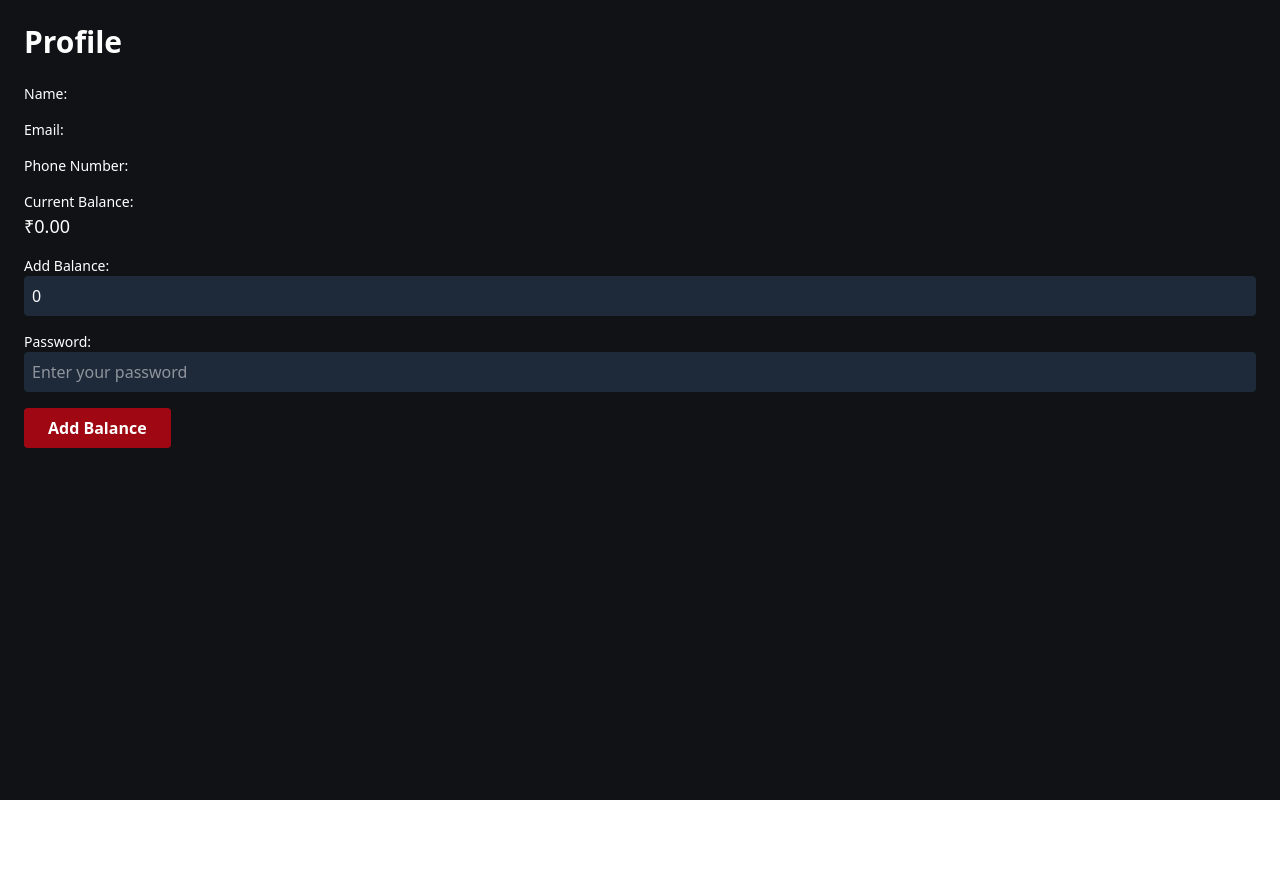
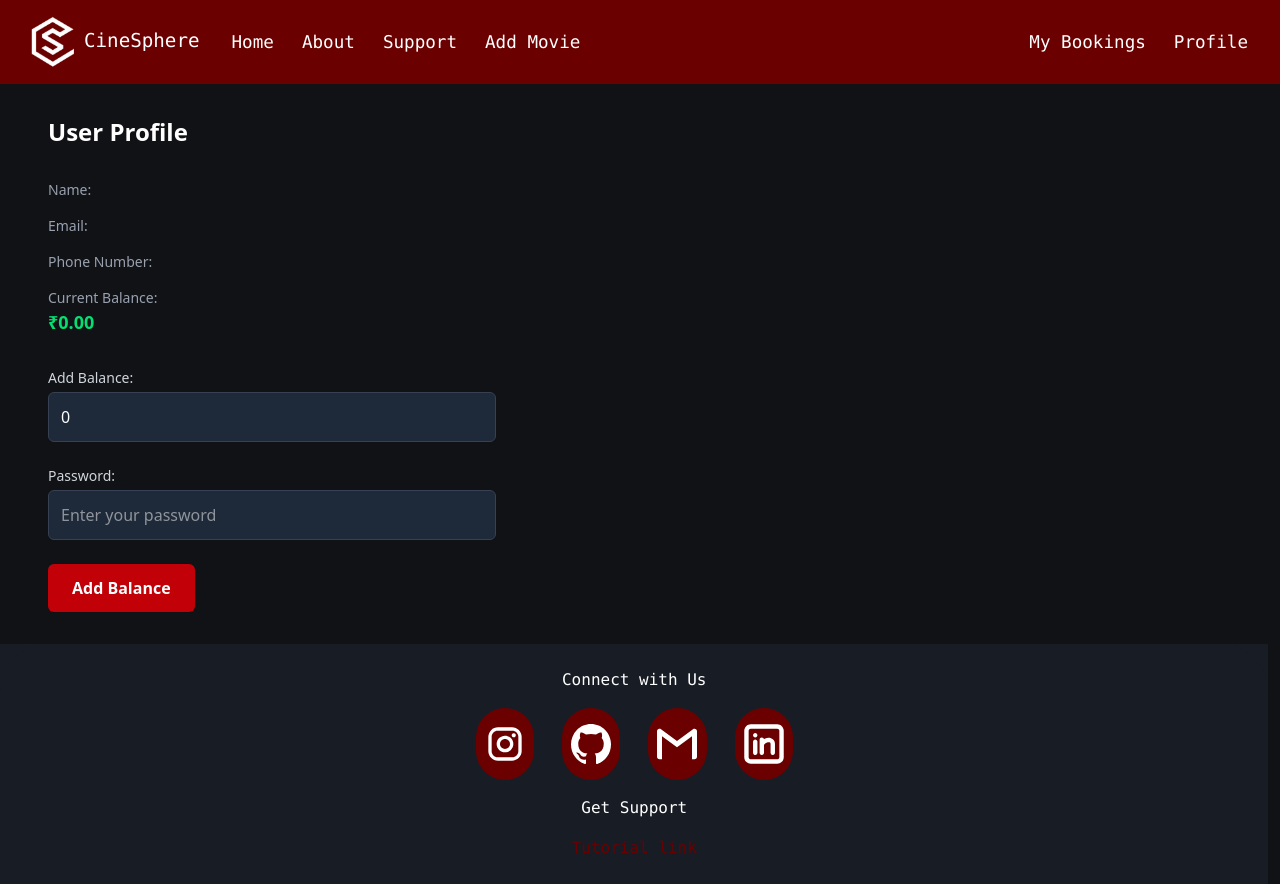
Before and after one commit to Akshaj05/movie_booking_system, a React (Vite) app: page /profile in a window 1280 px wide. Before the commit the page ends 800 px from the top, so only its background shows below. Built offline with nearby package versions, Linux system fonts and the light colour scheme.

Commit message:
fixed the profile page

```diff
--- a/src/components/Footer.jsx
+++ b/src/components/Footer.jsx
@@ -7,8 +7,8 @@ import Linkedin from "../images/Linkedin.svg";
 const Footer = () => {
   return (
     <div className="bg-[#181C24] w-[99.1vw] h-auto">
-      <div className="bg-[#2C2E33] rounded-t-[3rem] h-[25rem] flex flex-col justify-center gap-8">
-        <p className=" font-mono text-white text-2xl text-center">
+      <div className="bg-[#181C24] rounded-t-[3rem] h-[15rem] flex flex-col justify-center gap-4">
+        <p className=" font-mono text-white text-2l text-center">
           Connect with Us
         </p>
         <div className="	flex justify-center">
@@ -16,7 +16,7 @@ const Footer = () => {
             name="logos"
             className=" lg:w-1/4 flex space-between gap-7 lg:justify-between"
           >
-            <div className="bg-[#6B0000]  lg:h-[5rem] lg:w-[5rem] h-[3.5rem] w-[3.5rem] rounded-full flex justify-center items-center">
+            <div className="bg-[#6B0000]  lg:h-[4.5rem] lg:w-[4.5rem] h-[3rem] w-[3rem] rounded-full flex justify-center items-center">
               <a href="https://www.instagram.com/x0dus_gaming/">
                 <img
                   src={Instagram}
@@ -24,7 +24,7 @@ const Footer = () => {
                 ></img>
               </a>
             </div>
-            <div className="bg-[#6B0000]  lg:h-[5rem] lg:w-[5rem] h-[3.5rem] w-[3.5rem] rounded-full flex justify-center items-center">
+            <div className="bg-[#6B0000]  lg:h-[4.5rem] lg:w-[4.5rem] h-[3rem] w-[3rem] rounded-full flex justify-center items-center">
               <a href="https://github.com/Cybercery/gamegrove">
                 <img
                   src={Github}
@@ -32,13 +32,13 @@ const Footer = () => {
                 ></img>
               </a>
             </div>
-            <div className="bg-[#6B0000]  lg:h-[5rem] lg:w-[5rem] h-[3.5rem] w-[3.5rem] rounded-full flex justify-center items-center">
+            <div className="bg-[#6B0000]  lg:h-[4.5rem] lg:w-[4.5rem] h-[3rem] w-[3rem] rounded-full flex justify-center items-center">
               <img
                 src={Gmail}
                 className="w-[2rem] h-[2rem] lg:w-[2.5rem] lg:h-[2.5rem] "
               ></img>
             </div>
-            <div className="bg-[#6B0000]  lg:h-[5rem] lg:w-[5rem] h-[3.5rem] w-[3.5rem] rounded-full flex justify-center items-center">
+            <div className="bg-[#6B0000]  lg:h-[4.5rem] lg:w-[4.5rem] h-[3rem] w-[3rem] rounded-full flex justify-center items-center">
               <a href="https://www.linkedin.com/school/nmims-engineering/">
                 <img
                   src={Linkedin}
@@ -48,10 +48,10 @@ const Footer = () => {
             </div>
           </div>
         </div>
-        <p className=" font-mono text-white text-2xl text-center">
+        <p className=" font-mono text-white text-2l text-center">
           Get Support
         </p>
-        <p className=" font-mono text-[#6B0000] text-2xl text-center">
+        <p className=" font-mono text-[#6B0000] text-2l text-center">
           <a href="https://www.youtube.com/watch?v=dQw4w9WgXcQ">
             Tutorial link
           </a>
--- a/src/pages/profile.jsx
+++ b/src/pages/profile.jsx
@@ -1,15 +1,19 @@
 import React, { useState, useEffect, useContext } from "react";
 import { UserContext } from "../UserContext.jsx";
 import { supabase } from "../CreateClient.js";
+import NavBar from "../components/Navbar.jsx";
+import Footer from "../components/Footer.jsx";
 
 const Profile = () => {
-  const { uid } = useContext(UserContext); // Fetch user ID from context
+  const { uid } = useContext(UserContext); // Retained for potential future use
+
   const [userInfo, setUserInfo] = useState({
     name: "",
     email: "",
     phone_no: "",
     balance: 0,
   });
+
   const [addBalance, setAddBalance] = useState(0);
   const [password, setPassword] = useState("");
   const [error, setError] = useState("");
@@ -18,6 +22,7 @@ const Profile = () => {
     fetchUserInfo();
   }, []);
 
+  // Load user data from local storage
   async function fetchUserInfo() {
     const user = JSON.parse(localStorage.getItem("user"));
     if (user) {
@@ -30,102 +35,122 @@ const Profile = () => {
     }
   }
 
+  // Handle balance addition
   async function handleAddBalance() {
     if (!password) {
       setError("Please enter your password for verification.");
       return;
     }
 
-    // Fetch the password from the database
+    // Fetch stored password using email
     const { data, error: fetchError } = await supabase
       .from("users")
       .select("password")
-      .eq("id", uid)
+      .eq("email", userInfo.email)
       .single();
 
     if (fetchError || !data) {
+      console.error("Error fetching user:", fetchError);
       setError("Failed to fetch user data. Please try again.");
       return;
     }
 
-    // Debug logs — remove in production
-    console.log("Stored password:", `"${data.password}"`);
-    console.log("Entered password:", `"${password}"`);
-
+    // Compare passwords
     if (data.password.trim() !== password.trim()) {
       setError("Incorrect password. Please try again.");
       return;
     }
 
-    // Update balance
+    // Proceed to update balance
     const newBalance = userInfo.balance + parseFloat(addBalance);
     const { error: updateError } = await supabase
       .from("users")
       .update({ balance: newBalance })
-      .eq("id", uid);
+      .eq("email", userInfo.email);
 
     if (updateError) {
       setError("Failed to update balance. Please try again.");
     } else {
-      setUserInfo((prev) => ({ ...prev, balance: newBalance }));
+      // Update local state and localStorage
+      const updatedUser = { ...userInfo, balance: newBalance };
+      setUserInfo(updatedUser);
+      localStorage.setItem("user", JSON.stringify(updatedUser));
+
       setAddBalance(0);
       setPassword("");
       setError("");
-
-      // Update localStorage so balance is reflected on next page load
-      const updatedUser = { ...userInfo, balance: newBalance };
-      localStorage.setItem("user", JSON.stringify(updatedUser));
     }
   }
 
   return (
-    <div className="bg-[#101216] text-white min-h-screen p-6">
-      <h1 className="text-3xl font-bold mb-6">Profile</h1>
-      <div className="mb-4">
-        <label className="block text-sm font-medium">Name:</label>
-        <p className="text-lg">{userInfo.name}</p>
+    <div className="bg-[#101216] text-white min-h-screen flex flex-col">
+      <NavBar />
+
+      <div className="flex-grow px-4 py-8 md:px-12 w-full text-left">
+        <h2 className="text-2xl font-semibold mb-8">User Profile</h2>
+
+        {/* User Information */}
+        <div className="space-y-4 mb-8">
+          <div>
+            <label className="block text-sm text-gray-400">Name:</label>
+            <p className="text-lg font-medium">{userInfo.name}</p>
           </div>
-      <div className="mb-4">
-        <label className="block text-sm font-medium">Email:</label>
-        <p className="text-lg">{userInfo.email}</p>
+
+          <div>
+            <label className="block text-sm text-gray-400">Email:</label>
+            <p className="text-lg font-medium">{userInfo.email}</p>
           </div>
-      <div className="mb-4">
-        <label className="block text-sm font-medium">Phone Number:</label>
-        <p className="text-lg">{userInfo.phone_no}</p>
+
+          <div>
+            <label className="block text-sm text-gray-400">Phone Number:</label>
+            <p className="text-lg font-medium">{userInfo.phone_no}</p>
           </div>
-      <div className="mb-4">
-        <label className="block text-sm font-medium">Current Balance:</label>
-        <p className="text-lg">₹{userInfo.balance.toFixed(2)}</p>
+
+          <div>
+            <label className="block text-sm text-gray-400">Current Balance:</label>
+            <p className="text-lg font-semibold text-green-400">₹{userInfo.balance.toFixed(2)}</p>
           </div>
-      <div className="mb-4">
-        <label className="block text-sm font-medium">Add Balance:</label>
+        </div>
+
+        {/* Add Balance Form */}
+        <div className="space-y-6 max-w-md">
+          <div>
+            <label className="block text-sm text-gray-300 mb-1">Add Balance:</label>
             <input
               type="number"
               value={addBalance}
               onChange={(e) => setAddBalance(e.target.value)}
-          className="w-full p-2 rounded bg-gray-800 text-white"
+              className="w-full p-3 rounded-md bg-gray-800 border border-gray-700 text-white focus:outline-none focus:ring-2 focus:ring-red-500"
               placeholder="Enter amount to add"
             />
           </div>
-      <div className="mb-4">
-        <label className="block text-sm font-medium">Password:</label>
+
+          <div>
+            <label className="block text-sm text-gray-300 mb-1">Password:</label>
             <input
               type="password"
               value={password}
               onChange={(e) => setPassword(e.target.value)}
-          className="w-full p-2 rounded bg-gray-800 text-white"
+              className="w-full p-3 rounded-md bg-gray-800 border border-gray-700 text-white focus:outline-none focus:ring-2 focus:ring-red-500"
               placeholder="Enter your password"
             />
           </div>
-      {error && <p className="text-red-500 mb-4">{error}</p>}
+
+          {error && <p className="text-red-500 text-sm">{error}</p>}
+
           <button
             onClick={handleAddBalance}
-        className="bg-red-800 text-white font-bold py-2 px-6 rounded"
+            className="bg-red-700 hover:bg-red-800 transition-all duration-200 text-white font-bold py-3 px-6 rounded-md"
           >
             Add Balance
           </button>
         </div>
+      </div>
+
+      <Footer />
+    </div>
   );
+
 };
 
 export default Profile;
```
Lines whose indentation alone changed are shown as unchanged.
